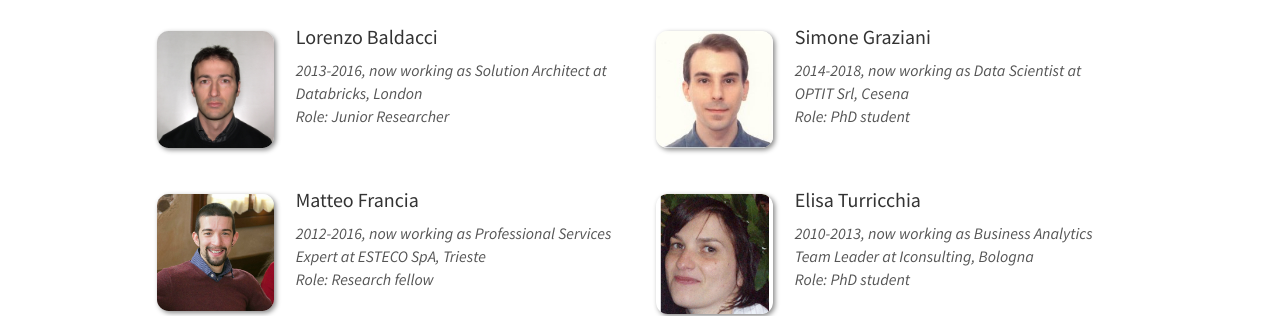
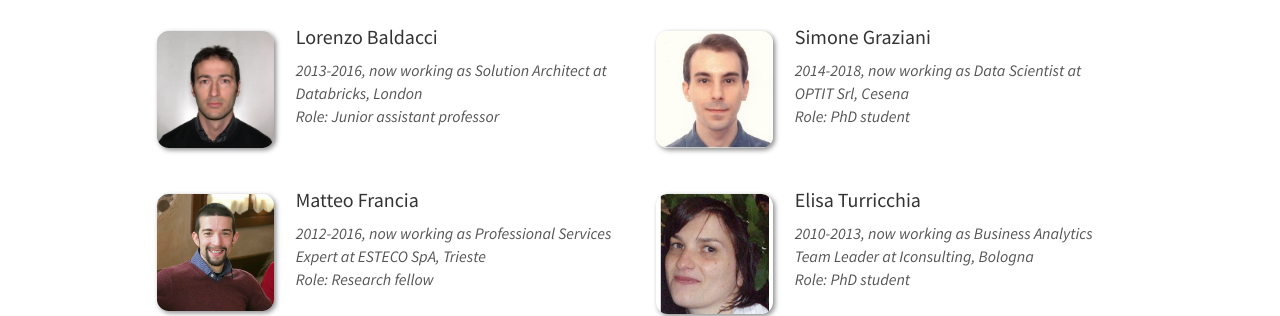
Before and after one commit to big-unibo/big-unibo.github.io, a Jekyll site: the page built from _pages/team.md, in a window 1280 px wide and 900 px high, scrolled down 1748 px. Shown: the part 154-470 px from the top of the window. Built offline with Jekyll 4.4.1, drawn with Linux system fonts in a browser that asks for light colours; nearby versions of some CDN libraries.

Commit message:
Update alumni_members.yml

```diff
--- a/_data/alumni_members.yml
+++ b/_data/alumni_members.yml
@@ -1,7 +1,7 @@
 - name: Lorenzo Baldacci
   photo: BaldacciL.jpg
   duration: 2013-2016, now working as Solution Architect at Databricks, London
-  info: Junior Researcher
+  info: Junior assistant professor
 
 - name: Simone Graziani
   photo: GrazianiS.jpg
```
